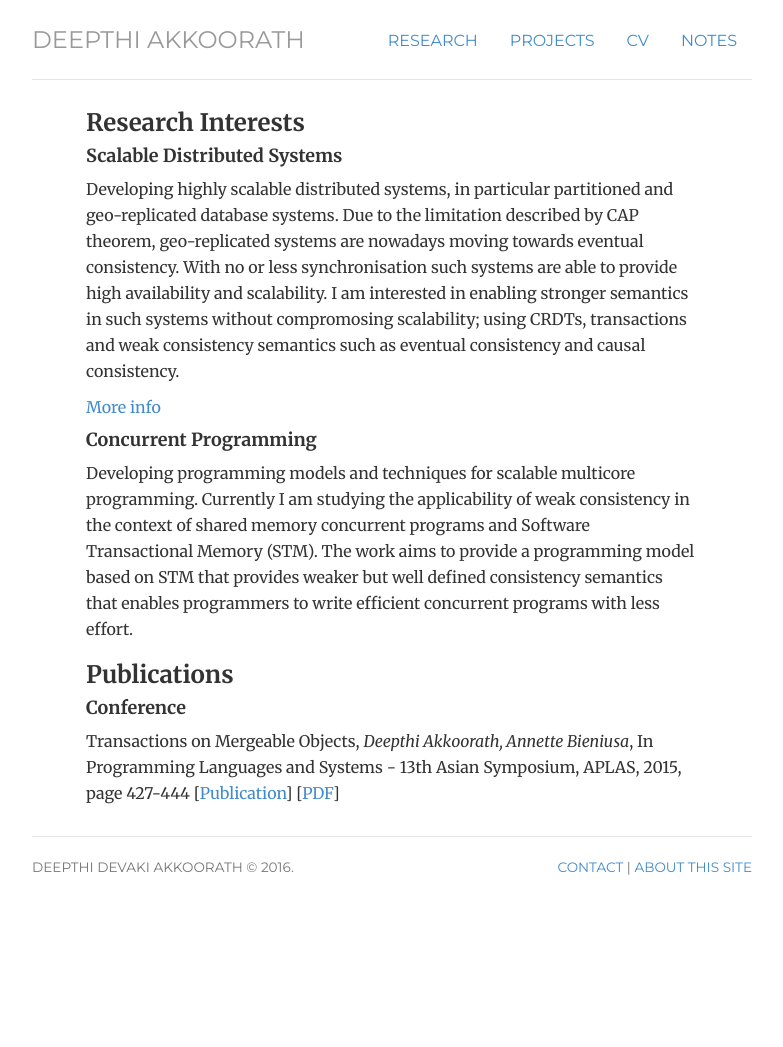
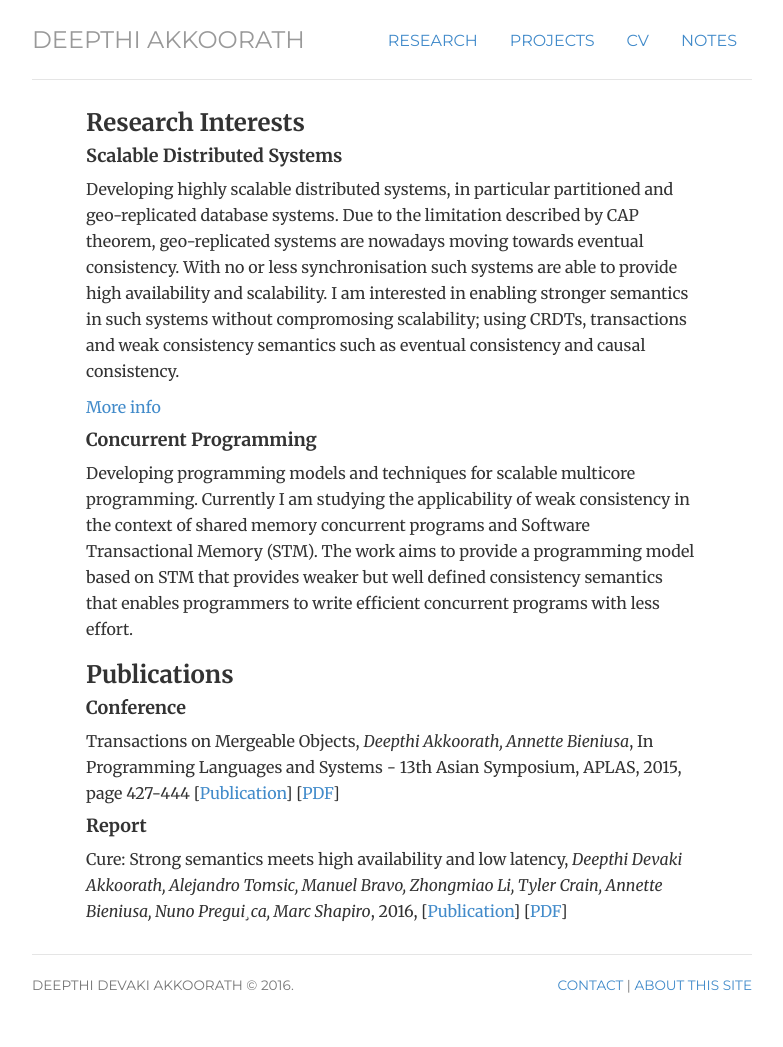
Before and after one commit to thekkedam/dd, a Jekyll site: the page built from research/index.html, in a window 1280 px wide. Shown: the whole page, without its empty margins (248-1031 px from the left). Built offline with Jekyll 4.4.1, drawn with Linux system fonts in a browser that asks for light colours; before the commit the page ends 929 px from its top, so only the background shows below that.

Commit message:
Updated-03-15-2016-00:37

```diff
--- a/_data/publications.yml
+++ b/_data/publications.yml
@@ -15,3 +15,13 @@
     pages: 427-444
     language: English
     pdf: /files/Transactions_on_Mergeable_Objects-Akkoorath-Bieniusa.pdf
+Report:
+  - title: 'Cure: Strong semantics meets high availability and low latency'
+    id: cure2015
+    year: 2016
+    url: https://hal.inria.fr/hal-01270776/
+    publisher: RR-8858, INRIA; Paris 6
+    keywords: geo replication ;  fault tolerance ; distributed database ;  transactions ;  causal consistency ; CRDT
+    author: Deepthi Devaki Akkoorath, Alejandro Tomsic, Manuel Bravo, Zhongmiao Li, Tyler Crain, Annette Bieniusa, Nuno Pregui¸ca, Marc Shapiro
+    language: English
+    pdf: /files/Cure-Strong_semantics_meets_high_availability_and_low_latency-RR-8858.pdf
```
